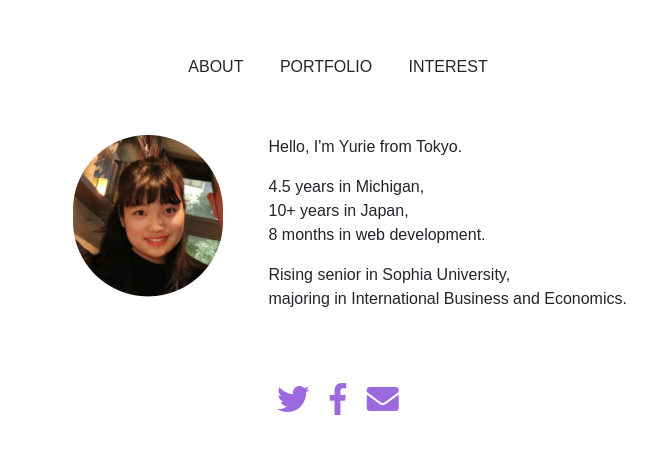
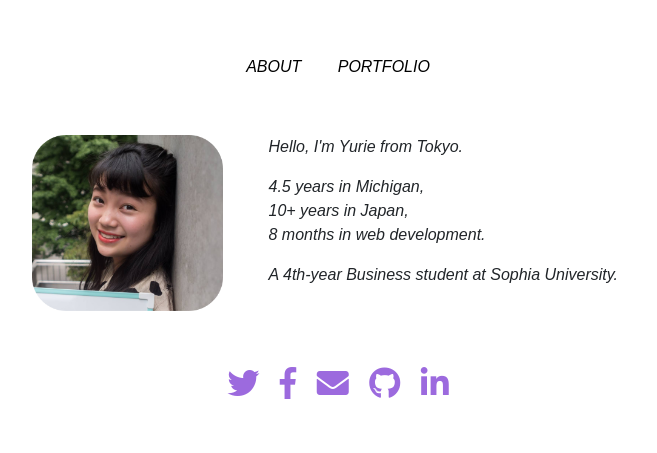
Before and after one commit to yuriechan/portfolio-website, a plain HTML site: page index.html in a window 1280 px wide. Shown: the part 105-558 px from the top of the page, without its empty margins (302-959 px from the left). Drawn offline with nearby package versions, Linux system fonts and the light colour scheme.

Commit message:
add link

```diff
--- a/css/main.css
+++ b/css/main.css
@@ -1,9 +1,14 @@
 body {
   font-family: unset;
+  font-style: oblique;
 }
 
 header {
   margin-top: 10em;
+}
+
+img {
+    height: 11em;
 }
 
 ul {
@@ -15,6 +20,22 @@ li {
     display: inline;
 }
 
-i {
+a {
+  color: black;
+  text-decoration: none !important;
+}
+
+.menu-title{
+  cursor: pointer;
+  transition: color 0.6s;
+  -webkit-transition: color 0.6s;
+}
+
+.menu-title:hover {
   color: #9C6ADE;
 }
+
+
+i{
+  color: #9C6ADE;
+}
--- a/index.html
+++ b/index.html
@@ -17,23 +17,22 @@
   </head>
   <body>
     <header>
-      <ul class="text-center">
-        <li class="mx-3">ABOUT</li>
-        <li class="mx-3">PORTFOLIO</li>
-        <li class="mx-3">INTEREST</li>
-      </ul>
+        <ul class="text-center">
+          <li class="mx-3"><a class="menu-title" href="index.html">ABOUT</a></li>
+          <li class="mx-3"><a class="menu-title" href="portfolio.html">PORTFOLIO</a></li>
+        </ul>
     </header>
 
     <div class="container">
       <div class="container-fluid mt-5">
         <div class="row justify-content-center">
           <div class="col-4 m-2 text-right">
-            <img src="image/Profile-Picture.png" alt="">
+            <img src="image/My-Picture.png" alt="">
           </div>
           <div class="col-6 m-2 text-left">
             <p>Hello, I'm Yurie from Tokyo.</p>
             <p>4.5 years in Michigan,<br>10+ years in Japan,<br> 8 months in web development.</p>
-            <p>Rising senior in Sophia University,<br> majoring in International Business and Economics.</p>
+            <p>A 4th-year Business student at Sophia University.</p>
           </div>
         </div>
       </div>
@@ -41,9 +40,11 @@
 
     <div class="container text-center mt-5">
       <nav>
-        <a href="#"><i class="fab fa-twitter fa-2x mx-2"></i></a>
-        <a href="#"><i class="fab fa-facebook-f fa-2x mx-2"></i></a>
-        <a href="#"><i class="fas fa-envelope fa-2x mx-2"></i></a>
+        <a href="https://twitter.com/Yuriechan6" target="_blank"><i class="fab fa-twitter fa-2x mx-2"></i></a>
+        <a href="https://www.facebook.com/yurie.egawa.9" target="_blank"><i class="fab fa-facebook-f fa-2x mx-2"></i></a>
+        <a href="mailto:yurie.egawa.56@gmail.com" target="_blank"><i class="fas fa-envelope fa-2x mx-2"></i></a>
+        <a href="https://github.com/yuriechan" target="_blank"><i class="fab fa-github fa-2x mx-2"></i></a>
+        <a href="https://www.linkedin.com/in/yurie-egawa-3b03a2111/" target="_blank"><i class="fab fa-linkedin-in fa-2x mx-2"></i></a>
       </nav>
     </div>
   </body>
```
Also changed, not shown: portfolio.html (+10 -0 lines), image/My-Picture.png (added), image/Profile-Picture.png (deleted).
